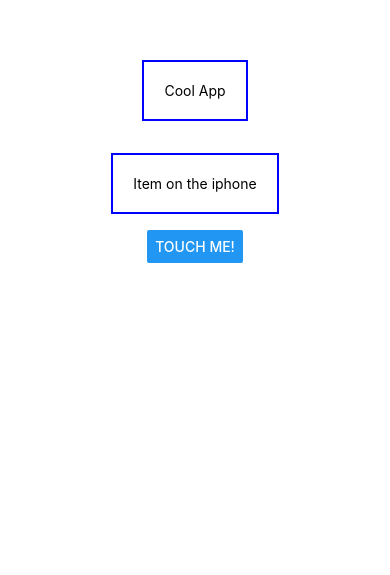
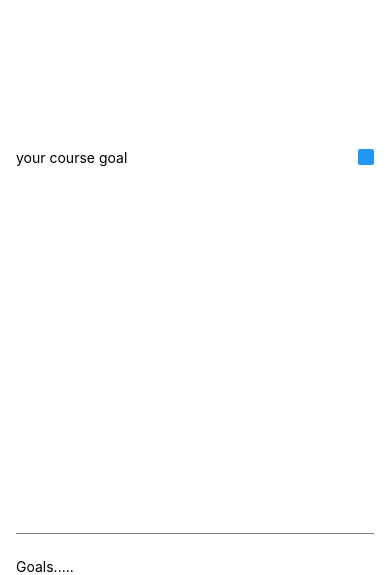
Before and after one commit to Ris345/React-Native-project, a React Native app: screen / in a window 390 px wide. Shown: the part 269-844 px from the top of the page. Built offline with nearby package versions, Linux system fonts and the light colour scheme.

Commit message:
app layout

```diff
--- a/App.js
+++ b/App.js
@@ -1,25 +1,44 @@
-
-import { StyleSheet, Text, View, Button } from 'react-native';
+import { StyleSheet, Text, View, Button, TextInput } from "react-native";
 
 export default function App() {
   return (
-    <View style={styles.container}>
-      <View><Text style={styles.design}>Cool App</Text></View>
-      <Text></Text>
-      <Text style={styles.design}>Item on the iphone</Text>
-      <Button title="touch me!"/>
+    <View style={styles.appContainer}>
+      <View style={styles.inputContainer}>
+        <TextInput styles={styles.textInput} placeholder="your course goal" />
+        <Button placeholder="Add Goal" />
+      </View>
+      <View styles={styles.inputContainer}>
+        <Text>Goals.....</Text>
+      </View>
     </View>
   );
 }
 
 const styles = StyleSheet.create({
-  container: {
+  appContainer: {
     flex: 1,
-    backgroundColor: '#fff',
+    paddingTop: 50,
+    paddingHorizontal:16
+  },
+  inputContainer: {
+    flex: 1,
+    flexDirection: "row",
+    justifyContent: "space-between",
     alignItems: 'center',
-    justifyContent: 'center',
+    marginBottom: 24,
+    borderBottomWidth: 1,
+    borderBottomColor: 'grey',
+
   },
-  design: {
-    margin: 16, borderWidth: 2, borderColor: 'blue', padding: 20
+  textInput: {
+    borderWidth: 1,
+    borderColor: "#cccccc",
+    width: "70%",
+    marginRight: 8,
+    padding:8
+  },
+  goalsContainer: {
+    flex: 5,
+
   }
 });
```
